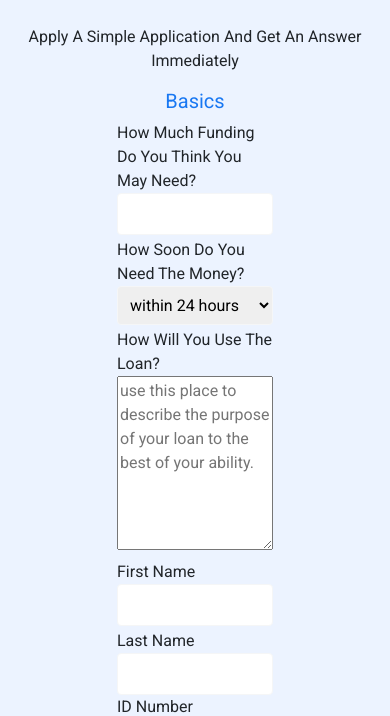
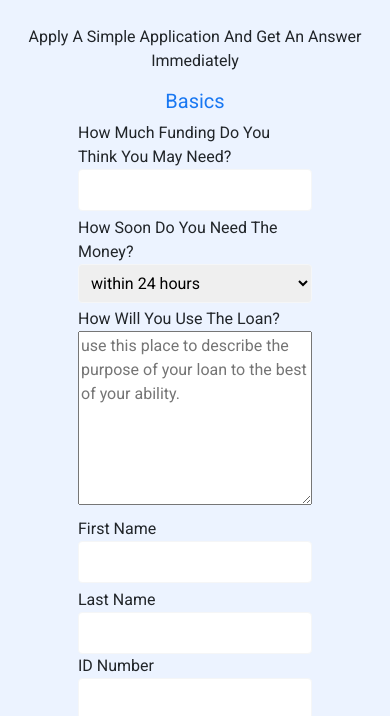
Before and after one commit to levan-dolidze/onlineCreditWithScoring, a plain HTML site: page index.html in a window 390 px wide. Shown: the part 92-808 px from the top of the page. Drawn offline with nearby package versions, Linux system fonts and the light colour scheme.

Commit message:
css upload

```diff
--- a/index.css
+++ b/index.css
@@ -25,6 +25,13 @@ header{
     margin: 0 auto;
     width: 40%;
 }
+@media only screen and (max-width: 1030px) {
+    #signup {
+
+        width: 60%;
+    }
+  }
+
 footer{
     background-color: white;
     height: 100px;
```
